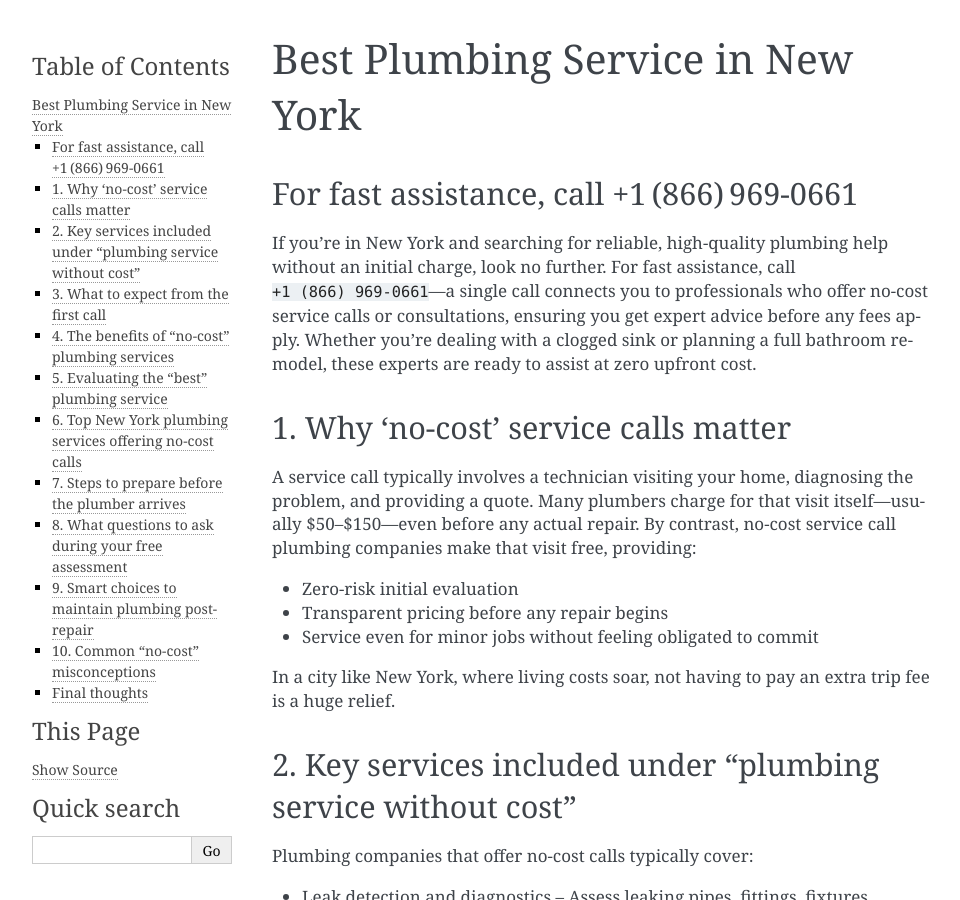
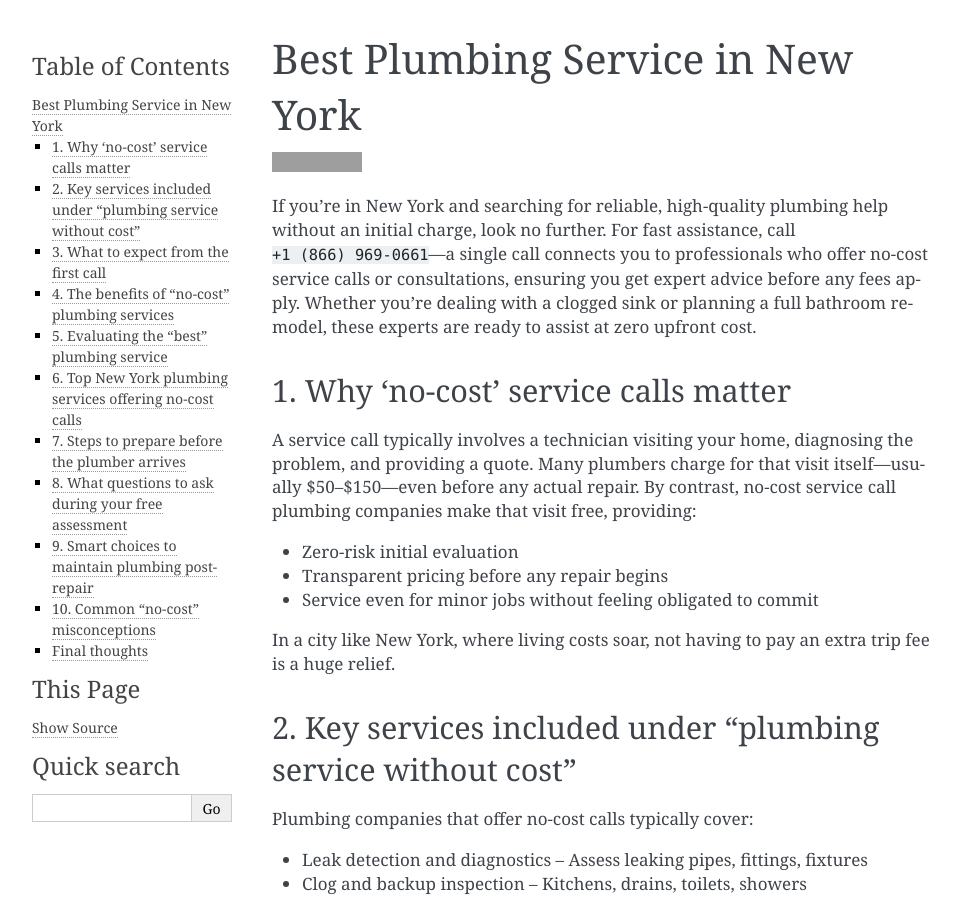
Before and after one commit to san-dey/Plumbing, a Sphinx documentation site: the page built from docs/index.rst, in a window 1280 px wide and 900 px high. Shown: the whole window, without its empty margins (148-1108 px from the left). Built offline with Sphinx 7.4.7, drawn with Linux system fonts in a browser that asks for light colours; grey boxes are pictures that could not be loaded.

Commit message:
Update index.rst

```diff
--- a/docs/index.rst
+++ b/docs/index.rst
@@ -5,8 +5,10 @@ Best Plumbing Service in New York
    :maxdepth: 2
    :caption: Contents:
 
-For fast assistance, call +1 (866) 969‑0661
----------------------------------------------
+.. image:: https://img.shields.io/badge/Call%20Now-(866)%20969--0661-blue?style=for-the-badge&logo=phone
+   :target: tel:+18669690661
+   :alt: Call Now
+
 
 
 If you're in New York and searching for reliable, high-quality plumbing help without an initial charge, look no further. For fast assistance, call ``+1 (866) 969‑0661``—a single call connects you to professionals who offer no-cost service calls or consultations, ensuring you get expert advice before any fees apply. Whether you're dealing with a clogged sink or planning a full bathroom remodel, these experts are ready to assist at zero upfront cost.
```
